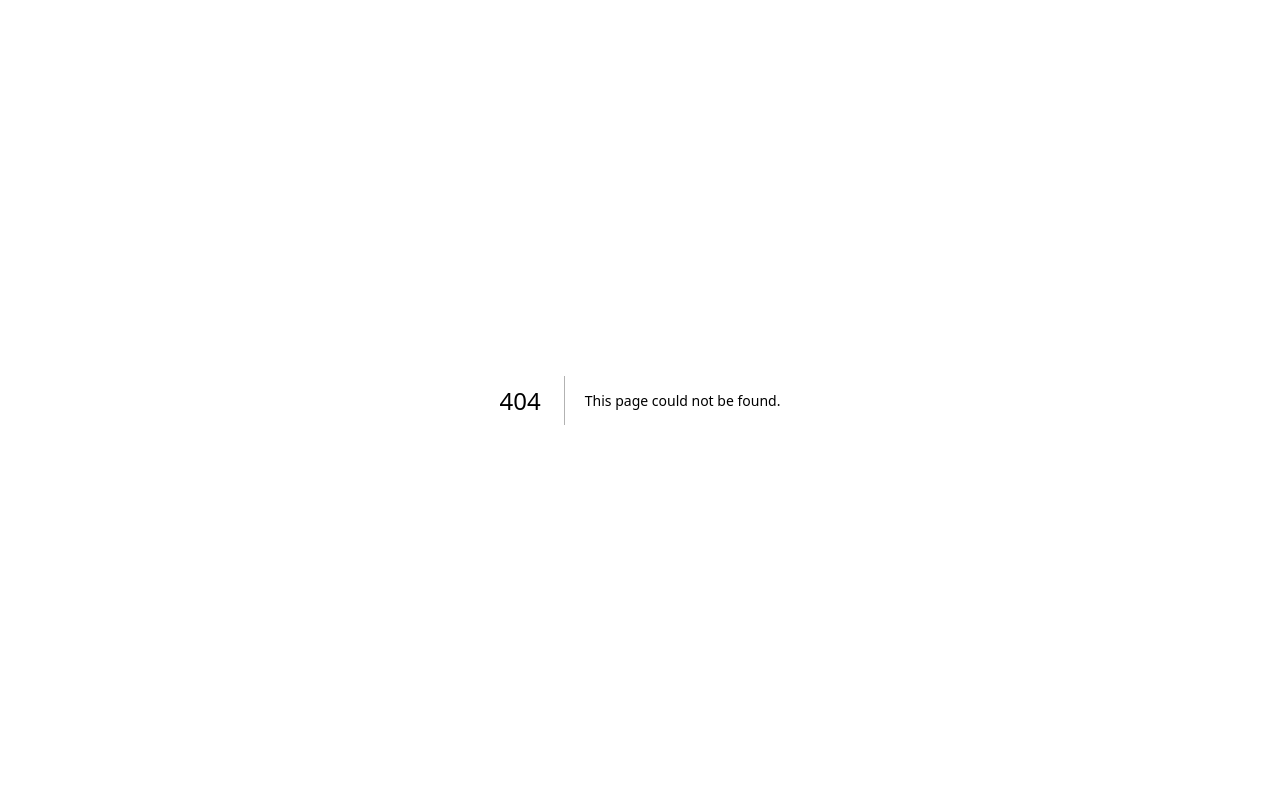
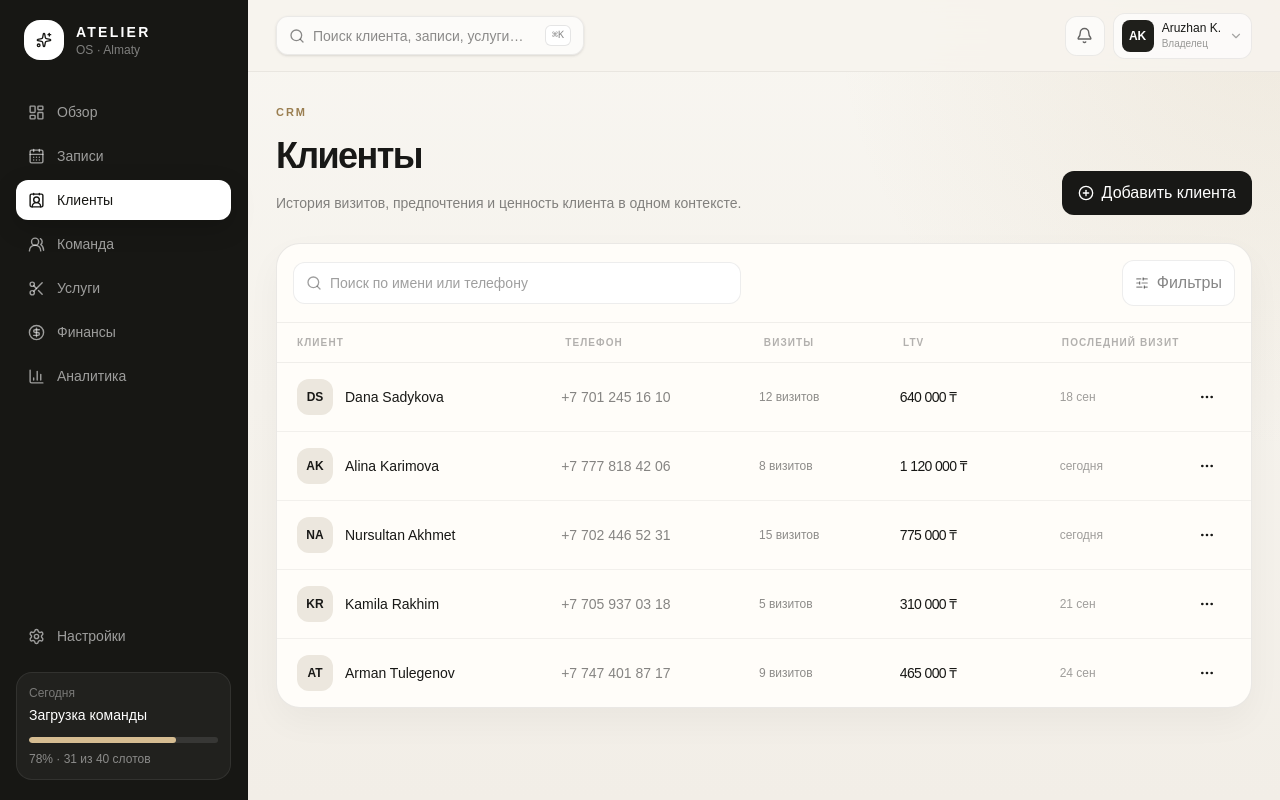
Before and after one commit to farizpro111-source/ai-app-starter, a Next.js app: page /clients in a window 1280 px wide. Before the commit this address had no page. Built offline with nearby package versions, Linux system fonts and the light colour scheme.

Commit message:
feat: add src/app/(app)/clients/page.tsx

```diff
--- /dev/null
+++ b/src/app/(app)/clients/page.tsx
@@ -0,0 +1,45 @@
+import { CirclePlus, MoreHorizontal, Search, SlidersHorizontal } from "lucide-react";
+import { PageHeading } from "@/components/page-heading";
+
+const clients=[
+ ["Dana Sadykova","+7 701 245 16 10","12 визитов","640 000 ₸","18 сен"],
+ ["Alina Karimova","+7 777 818 42 06","8 визитов","1 120 000 ₸","сегодня"],
+ ["Nursultan Akhmet","+7 702 446 52 31","15 визитов","775 000 ₸","сегодня"],
+ ["Kamila Rakhim","+7 705 937 03 18","5 визитов","310 000 ₸","21 сен"],
+ ["Arman Tulegenov","+7 747 401 87 17","9 визитов","465 000 ₸","24 сен"],
+];
+
+export default function ClientsPage(){
+ return <>
+  <PageHeading
+    eyebrow="CRM"
+    title="Клиенты"
+    description="История визитов, предпочтения и ценность клиента в одном контексте."
+    action={<button className="inline-flex h-11 items-center gap-2 rounded-xl bg-[#181816] px-4 text-sm font-medium text-white"><CirclePlus className="size-4"/>Добавить клиента</button>}
+  />
+  <div className="panel overflow-hidden rounded-[24px]">
+    <div className="flex flex-col gap-3 border-b border-black/[.06] p-4 md:flex-row md:items-center md:justify-between">
+      <div className="flex max-w-md flex-1 items-center gap-2 rounded-xl border border-black/[.07] bg-white px-3 py-2.5 text-sm text-black/38"><Search className="size-4"/>Поиск по имени или телефону</div>
+      <button className="flex w-fit items-center gap-2 rounded-xl border border-black/[.07] bg-white px-3 py-2.5 text-xs text-black/48"><SlidersHorizontal className="size-3.5"/>Фильтры</button>
+    </div>
+    <div className="hidden grid-cols-[1.35fr_1fr_.7fr_.8fr_.65fr_40px] border-b border-black/[.06] px-5 py-3 text-[10px] font-semibold uppercase tracking-[.11em] text-black/30 md:grid">
+      <div>Клиент</div><div>Телефон</div><div>Визиты</div><div>LTV</div><div>Последний визит</div><div/>
+    </div>
+    <div className="divide-y divide-black/[.05]">
+      {clients.map(c=>(
+        <div key={c[0]} className="grid gap-2 px-5 py-4 md:grid-cols-[1.35fr_1fr_.7fr_.8fr_.65fr_40px] md:items-center">
+          <div className="flex items-center gap-3">
+            <div className="grid size-9 place-items-center rounded-xl bg-[#ece7de] text-xs font-semibold">{c[0].split(" ").map(x=>x[0]).join("")}</div>
+            <div><div className="text-sm font-medium">{c[0]}</div><div className="mt-0.5 text-[11px] text-black/34 md:hidden">{c[1]}</div></div>
+          </div>
+          <div className="hidden text-sm text-black/48 md:block">{c[1]}</div>
+          <div className="text-xs text-black/45">{c[2]}</div>
+          <div className="metric text-sm font-medium">{c[3]}</div>
+          <div className="text-xs text-black/38">{c[4]}</div>
+          <button aria-label="Действия клиента" className="hidden size-8 place-items-center rounded-lg hover:bg-black/[.04] md:grid"><MoreHorizontal className="size-4"/></button>
+        </div>
+      ))}
+    </div>
+  </div>
+ </>;
+}
```
